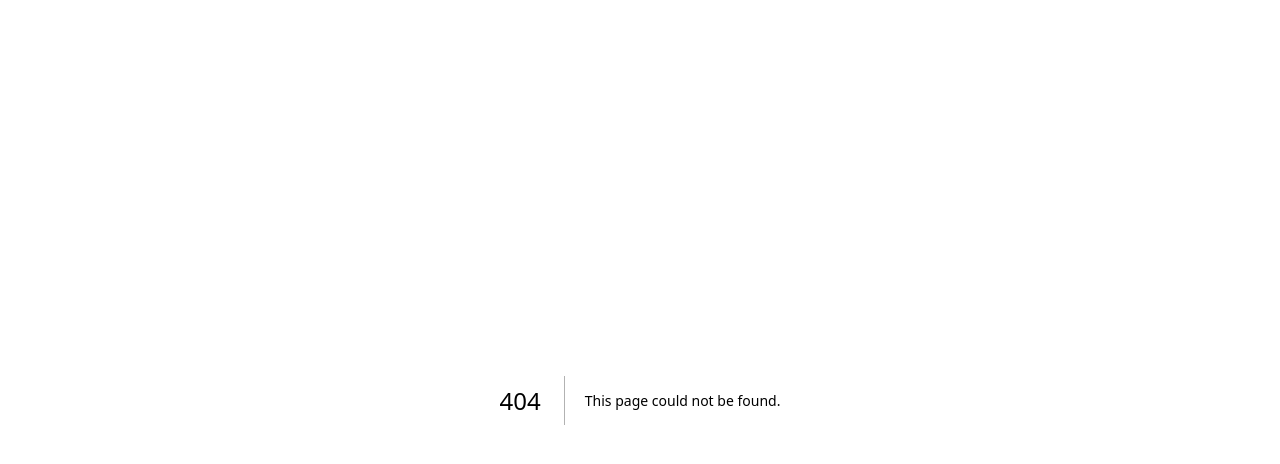
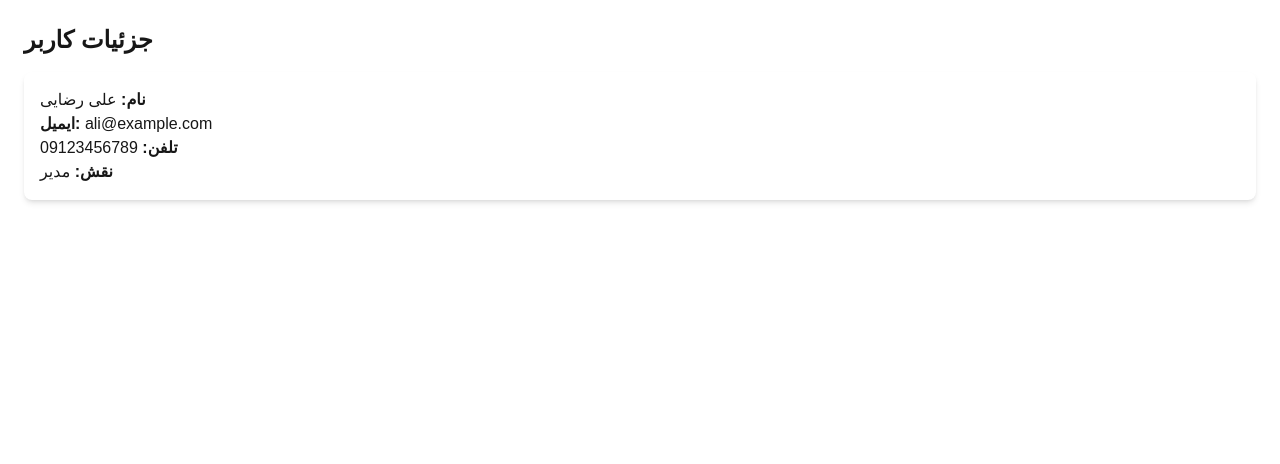
Before and after one commit to negin-khademi/admin-dashboard, a Next.js app: page /users/1 in a window 1280 px wide. Before the commit this address had no page. Shown: the top 464 px of the page. Built offline with nearby package versions, Linux system fonts and the light colour scheme.

Commit message:
dynamic id for user

```diff
--- /dev/null
+++ b/app/users/[id]/page.tsx
@@ -0,0 +1,35 @@
+import { notFound } from 'next/navigation';
+
+const users = [
+  { id: 1, name: 'علی رضایی', email: 'ali@example.com', phone: '09123456789', role: 'مدیر' },
+  { id: 2, name: 'زهرا محمدی', email: 'zahra@example.com', phone: '09129876543', role: 'کاربر عادی' },
+  { id: 3, name: 'امیر حسینی', email: 'amir@example.com', phone: '09351234567', role: 'نویسنده' },
+];
+
+export default function UserDetails({ params }: { params: { id: string } }) {
+  const user = users.find((u) => u.id === Number(params.id));
+
+  if (!user) {
+    return notFound(); // نمایش صفحه 404 اگر کاربر یافت نشد
+  }
+
+  return (
+    <div className="p-6">
+      <h2 className="text-2xl font-bold mb-4">جزئیات کاربر</h2>
+      <div className="bg-white shadow-md rounded-lg p-4">
+        <p>
+          <strong>نام:</strong> {user.name}
+        </p>
+        <p>
+          <strong>ایمیل:</strong> {user.email}
+        </p>
+        <p>
+          <strong>تلفن:</strong> {user.phone}
+        </p>
+        <p>
+          <strong>نقش:</strong> {user.role}
+        </p>
+      </div>
+    </div>
+  );
+}
```
